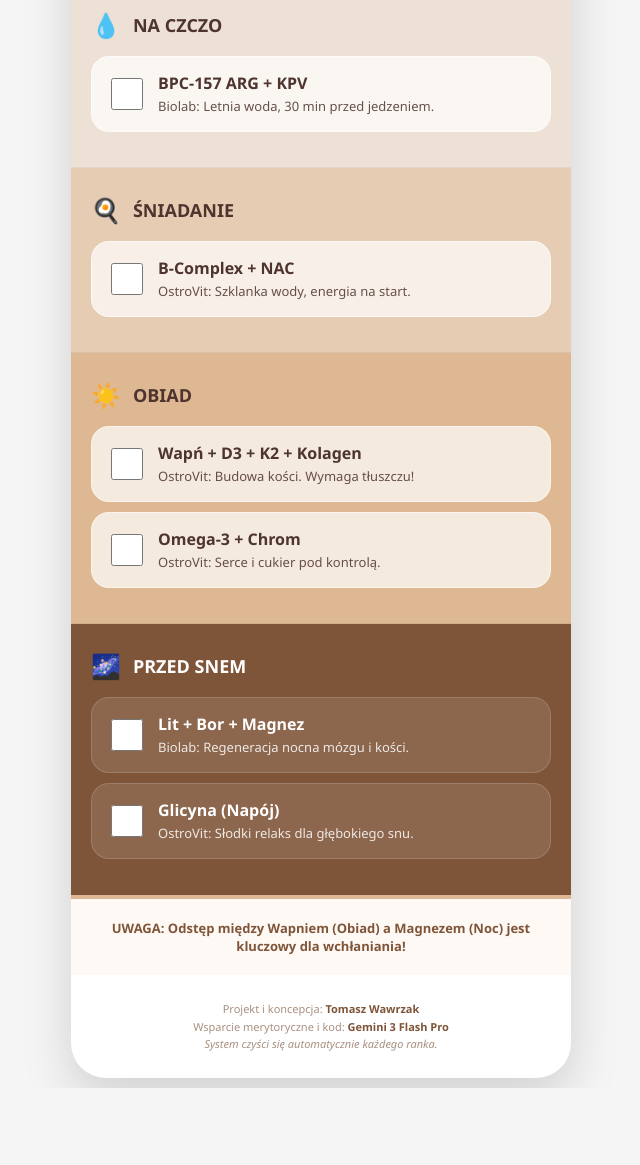
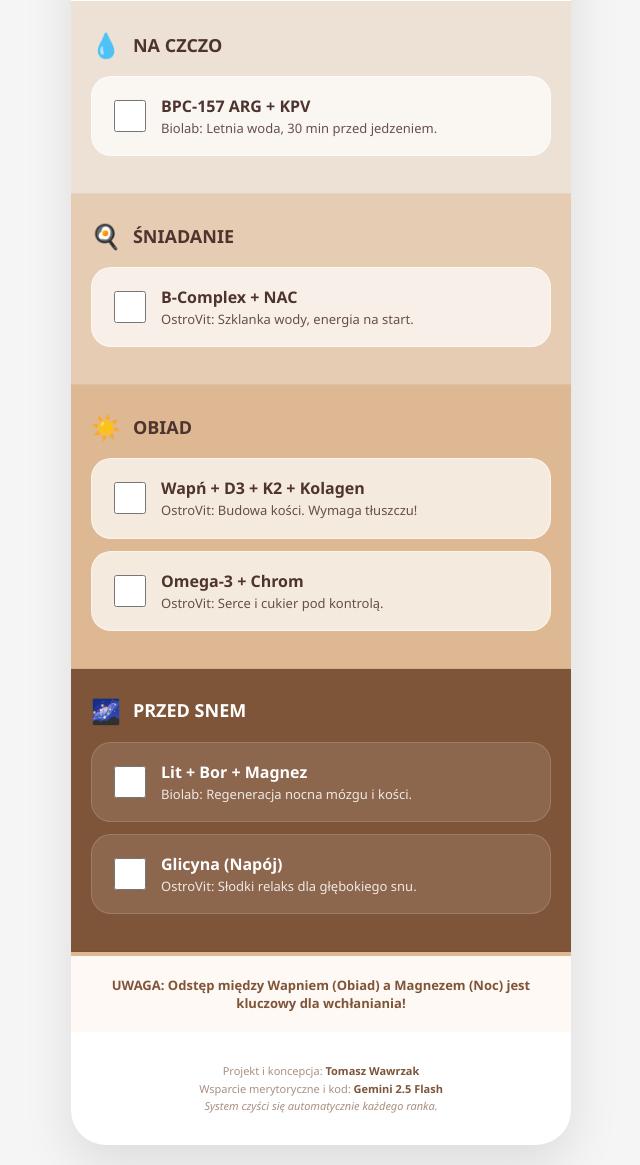
Before and after one commit to Wawrzak888/suple, a plain HTML site: page index.html in a window 1280 px wide. Shown: the part 140-1305 px from the top of the page, without its empty margins (319-959 px from the left). Before the commit the page ends 1228 px from the top, so only its background shows below. Drawn offline with Linux system fonts and the light colour scheme.

Commit message:
Add files via upload

```diff
--- a/index.html
+++ b/index.html
@@ -2,21 +2,59 @@
 <html lang="pl">
 <head>
     <meta charset="UTF-8">
-    <meta name="viewport" content="width=device-width, initial-scale=1.0">
+    <meta name="viewport" content="width=device-width, initial-scale=1.0, viewport-fit=cover">
     <title>VITA-KOD 2.0 | Tomasz Wawrzak</title>
+
+    <!-- PWA & Mobile Meta Tags -->
+    <meta name="mobile-web-app-capable" content="yes">
+    <meta name="apple-mobile-web-app-capable" content="yes">
+    <meta name="apple-mobile-web-app-status-bar-style" content="black-translucent">
+    <meta name="theme-color" content="#7F5539">
+    <meta name="apple-mobile-web-app-title" content="VITA-KOD">
+
+    <!-- Inline Manifest -->
+    <link rel="manifest" href='data:application/manifest+json,{"name":"VITA-KOD 2.0","short_name":"VITA-KOD","description":"Plan suplementacji Tomasza Wawrzaka","start_url":".","display":"standalone","background_color":"#EDE0D4","theme_color":"#7F5539","icons":[{"src":"https://cdn-icons-png.flaticon.com/512/3004/3004458.png","sizes":"512x512","type":"image/png"}]}'>
+
+    <!-- Apple Touch Icon -->
+    <link rel="apple-touch-icon" href="https://cdn-icons-png.flaticon.com/512/3004/3004458.png">
+
     <style>
         :root {
-            /* Twoja paleta Autumn Harvest */
+            /* Paleta Autumn Harvest */
             --sky-fasting: #EDE0D4;
             --sky-breakfast: #E6CCB2;
             --sky-dinner: #DDB892;
             --sky-sleep: #7F5539;
-            --accent: #4E342E; /* Głęboki brąz do tekstów */
+            --accent: #4E342E;
         }
-        body { font-family: 'Segoe UI', Roboto, sans-serif; background: #F5F5F5; margin: 0; padding: 10px; color: var(--accent); }
-        .app-container { max-width: 500px; margin: auto; background: #fff; border-radius: 35px; overflow: hidden; box-shadow: 0 20px 50px rgba(0,0,0,0.15); }
 
-        header { padding: 25px; text-align: center; background: #fff; border-bottom: 2px solid #EDE0D4; }
+        * { box-sizing: border-box; }
+
+        body {
+            font-family: 'Segoe UI', Roboto, Helvetica, Arial, sans-serif;
+            background: #F5F5F5;
+            margin: 0;
+            padding: env(safe-area-inset-top) 10px env(safe-area-inset-bottom) 10px;
+            color: var(--accent);
+            -webkit-tap-highlight-color: transparent;
+        }
+
+        .app-container {
+            max-width: 500px;
+            margin: 20px auto;
+            background: #fff;
+            border-radius: 35px;
+            overflow: hidden;
+            box-shadow: 0 20px 50px rgba(0,0,0,0.1);
+        }
+
+        header {
+            padding: 30px 20px;
+            text-align: center;
+            background: #fff;
+            border-bottom: 2px solid #EDE0D4;
+        }
+
         h1 { margin: 0; font-size: 26px; color: #7F5539; letter-spacing: 1px; }
         .date { font-size: 15px; font-weight: 700; color: #B08968; text-transform: uppercase; margin-top: 5px; }
 
@@ -29,18 +67,58 @@
         .time-label { display: flex; align-items: center; font-size: 18px; font-weight: 800; margin-bottom: 15px; text-transform: uppercase; }
         .time-label span { font-size: 24px; margin-right: 12px; }
 
-        .card { background: rgba(255, 255, 255, 0.7); border-radius: 18px; padding: 15px; margin-bottom: 10px; display: flex; align-items: center; border: 1px solid rgba(255,255,255,0.5); }
+        .card {
+            background: rgba(255, 255, 255, 0.7);
+            border-radius: 20px;
+            padding: 18px;
+            margin-bottom: 12px;
+            display: flex;
+            align-items: center;
+            border: 1px solid rgba(255,255,255,0.5);
+            transition: transform 0.1s;
+        }
+        .card:active { transform: scale(0.98); }
+
         .sleep .card { background: rgba(255, 255, 255, 0.1); border-color: rgba(255,255,255,0.15); color: white; }
 
-        input[type="checkbox"] { width: 32px; height: 32px; cursor: pointer; margin-right: 15px; accent-color: #B08968; flex-shrink: 0; }
+        input[type="checkbox"] {
+            width: 32px;
+            height: 32px;
+            cursor: pointer;
+            margin-right: 15px;
+            accent-color: #7F5539;
+            flex-shrink: 0;
+            border-radius: 8px;
+        }
 
         .info { flex: 1; }
-        .name { font-size: 16px; font-weight: 700; display: block; }
-        .hint { font-size: 13px; opacity: 0.85; font-weight: 400; line-height: 1.3; }
+        .name { font-size: 16px; font-weight: 700; display: block; margin-bottom: 2px; }
+        .hint { font-size: 13px; opacity: 0.85; font-weight: 400; line-height: 1.4; display: block; }
 
-        .warning-footer { padding: 20px; background: #FFF9F5; border-top: 4px solid #DDB892; font-size: 13px; text-align: center; font-weight: 700; color: #7F5539; }
-        footer { text-align: center; padding: 25px; font-size: 11px; color: #A89081; line-height: 1.6; }
+        .warning-footer {
+            padding: 20px;
+            background: #FFF9F5;
+            border-top: 4px solid #DDB892;
+            font-size: 13px;
+            text-align: center;
+            font-weight: 700;
+            color: #7F5539;
+        }
+
+        footer {
+            text-align: center;
+            padding: 30px 20px;
+            font-size: 11px;
+            color: #A89081;
+            line-height: 1.6;
+        }
         .signature { font-weight: bold; color: #7F5539; }
+
+        /* Styl dla trybu standalone - optymalizacja pod telefon */
+        @media all and (display-mode: standalone) {
+            body { padding: 0; background: #fff; }
+            .app-container { border-radius: 0; box-shadow: none; margin: 0; min-height: 100vh; }
+        }
     </style>
 </head>
 <body>
@@ -51,44 +129,63 @@
         <div id="date" class="date"></div>
     </header>
 
+    <!-- Sekcje pozostały bez zmian merytorycznych, poprawiono tylko dostępność -->
     <div class="time-block fasting">
         <div class="time-label"><span>💧</span> Na Czczo</div>
-        <div class="card">
+        <label class="card">
             <input type="checkbox" id="c1">
-            <div class="info"><span class="name">BPC-157 ARG + KPV</span><span class="hint">Biolab: Letnia woda, 30 min przed jedzeniem.</span></div>
+            <div class="info">
+                <span class="name">BPC-157 ARG + KPV</span>
+                <span class="hint">Biolab: Letnia woda, 30 min przed jedzeniem.</span>
             </div>
+        </label>
     </div>
 
     <div class="time-block breakfast">
         <div class="time-label"><span>🍳</span> Śniadanie</div>
-        <div class="card">
+        <label class="card">
             <input type="checkbox" id="c2">
-            <div class="info"><span class="name">B-Complex + NAC</span><span class="hint">OstroVit: Szklanka wody, energia na start.</span></div>
+            <div class="info">
+                <span class="name">B-Complex + NAC</span>
+                <span class="hint">OstroVit: Szklanka wody, energia na start.</span>
             </div>
+        </label>
     </div>
 
     <div class="time-block dinner">
         <div class="time-label"><span>☀️</span> Obiad</div>
-        <div class="card">
+        <label class="card">
             <input type="checkbox" id="c3">
-            <div class="info"><span class="name">Wapń + D3 + K2 + Kolagen</span><span class="hint">OstroVit: Budowa kości. Wymaga tłuszczu!</span></div>
+            <div class="info">
+                <span class="name">Wapń + D3 + K2 + Kolagen</span>
+                <span class="hint">OstroVit: Budowa kości. Wymaga tłuszczu!</span>
             </div>
-        <div class="card">
+        </label>
+        <label class="card">
             <input type="checkbox" id="c4">
-            <div class="info"><span class="name">Omega-3 + Chrom</span><span class="hint">OstroVit: Serce i cukier pod kontrolą.</span></div>
+            <div class="info">
+                <span class="name">Omega-3 + Chrom</span>
+                <span class="hint">OstroVit: Serce i cukier pod kontrolą.</span>
             </div>
+        </label>
     </div>
 
     <div class="time-block sleep">
         <div class="time-label"><span>🌌</span> Przed Snem</div>
-        <div class="card">
+        <label class="card">
             <input type="checkbox" id="c5">
-            <div class="info"><span class="name">Lit + Bor + Magnez</span><span class="hint">Biolab: Regeneracja nocna mózgu i kości.</span></div>
+            <div class="info">
+                <span class="name">Lit + Bor + Magnez</span>
+                <span class="hint">Biolab: Regeneracja nocna mózgu i kości.</span>
             </div>
-        <div class="card">
+        </label>
+        <label class="card">
             <input type="checkbox" id="c6">
-            <div class="info"><span class="name">Glicyna (Napój)</span><span class="hint">OstroVit: Słodki relaks dla głębokiego snu.</span></div>
+            <div class="info">
+                <span class="name">Glicyna (Napój)</span>
+                <span class="hint">OstroVit: Słodki relaks dla głębokiego snu.</span>
             </div>
+        </label>
     </div>
 
     <div class="warning-footer">
@@ -97,17 +194,23 @@
 
     <footer>
         Projekt i koncepcja: <span class="signature">Tomasz Wawrzak</span><br>
-        Wsparcie merytoryczne i kod: <span class="signature">Gemini 3 Flash Pro</span><br>
+        Wsparcie merytoryczne i kod: <span class="signature">Gemini 2.5 Flash</span><br>
         <i>System czyści się automatycznie każdego ranka.</i>
     </footer>
 </div>
 
 <script>
+    // Automatyczne resetowanie i data
     function updateApp() {
         const now = new Date();
         const todayStr = now.toLocaleDateString('pl-PL');
         const lastDate = localStorage.getItem('last_visit_v2');
-        document.getElementById('date').innerText = now.toLocaleDateString('pl-PL', { weekday: 'long', day: 'numeric', month: 'long' });
+
+        document.getElementById('date').innerText = now.toLocaleDateString('pl-PL', {
+            weekday: 'long',
+            day: 'numeric',
+            month: 'long'
+        });
 
         if (lastDate !== todayStr) {
             document.querySelectorAll('input[type="checkbox"]').forEach(b => {
@@ -118,6 +221,7 @@
         }
     }
 
+    // Obsługa checkboxów
     const boxes = document.querySelectorAll('input[type="checkbox"]');
     boxes.forEach(b => {
         b.checked = localStorage.getItem(b.id) === 'true';
@@ -125,6 +229,16 @@
     });
 
     updateApp();
+
+    // Prosty Service Worker (opcjonalny, pomaga w instalacji na Androidzie)
+    if ('serviceWorker' in navigator) {
+        window.addEventListener('load', () => {
+            const swCode = "self.addEventListener('fetch', function(event) {});";
+            const blob = new Blob([swCode], {type: 'application/javascript'});
+            const swUrl = URL.createObjectURL(blob);
+            navigator.serviceWorker.register(swUrl).catch(err => console.log('SW registration skipped'));
+        });
+    }
 </script>
 
 </body>
```
Lines whose indentation alone changed are shown as unchanged.
